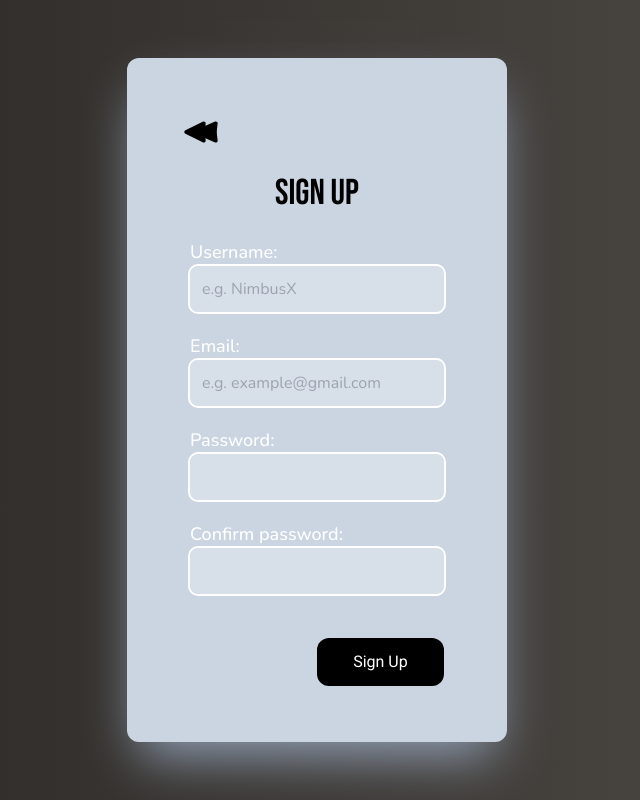
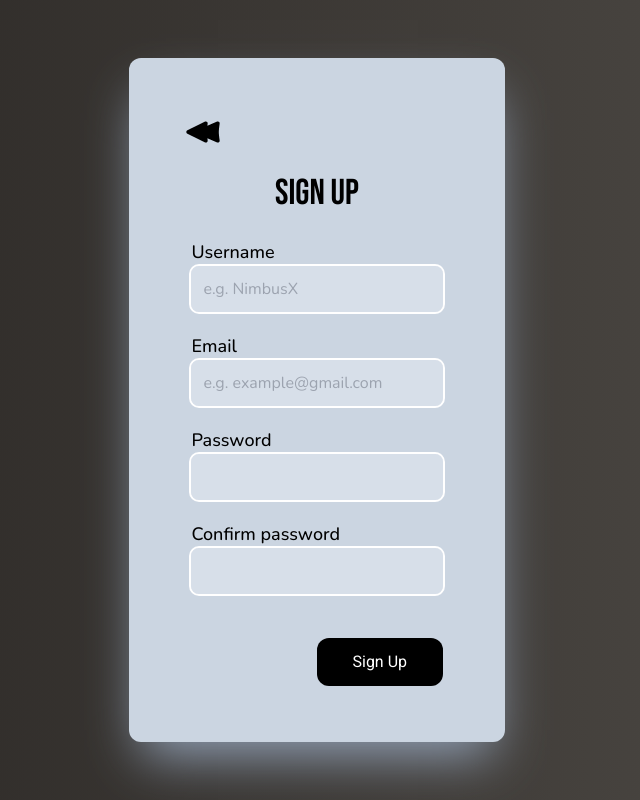
Before and after one commit to Fabio-Alfredo/Clinic-Application-React, a React (Vite) app in the folder frontAuth/: page /SignUp in a window 1280 px wide. Shown: the whole page, without its empty margins (323-963 px from the left). Built offline with nearby package versions, Linux system fonts and the light colour scheme; a web font is replaced by a local one.

Commit message:
delete: removed error view

```diff
--- a/frontAuth/src/getIn/InputFiled.jsx
+++ b/frontAuth/src/getIn/InputFiled.jsx
@@ -1,12 +1,11 @@
-const InputField = ({ nameField = "", type = "", placeH = "", inputName, inputValue, inputOnchage, error }) => {
+const InputField = ({ nameField = "", type = "", placeH = "", inputName, inputValue, inputOnchage }) => {
 
-    const labelValue = error ? `${nameField}: ${error}` : `${nameField}:`;
 
     return (
 
         <>
             <label className="w-full">
-                <span className={`font-Nunito font-medium text-lg self-start ${error ? 'text-red-500 ' : 'text-white'}`}>{labelValue}</span>
+                <span className={`font-Nunito font-medium text-lg self-start 'text-white'}`}>{nameField}</span>
                 <input className="p-3 min-w-full bg-slate-200/55 text-white font-Nunito ring-2 ring-white rounded-lg transition ease-in-out duration-200 focus:bg-slate-950/70 focus:outline-slate-950 focus:shadow-2xl focus:shadow-slate-200 " type={type} name={inputName} placeholder={`${placeH}`} value={inputValue} onChange={inputOnchage} />
             </label>
         </>
--- a/frontAuth/src/getIn/SignUp.jsx
+++ b/frontAuth/src/getIn/SignUp.jsx
@@ -13,8 +13,6 @@ const SignUp = () => {
         passwordConf: ''
     })
 
-    const [errors, setErrors] = useState({});
-
     const handleInputChange = (e) => {
         const { name, value } = e.target;
 
@@ -23,10 +21,6 @@ const SignUp = () => {
             [name]: value
         })
 
-        setErrors({
-            ...errors,
-            [name]: undefined
-        });
     }
 
     const handleSubmit = async (e) => {
@@ -42,7 +36,6 @@ const SignUp = () => {
             console.log(res)
         } catch (e) {
             console.log(e.response.data);
-            setErrors(e.response.data);
         }
 
     }
@@ -58,17 +51,14 @@ const SignUp = () => {
                         Sign Up
                     </p>
                     <form className="flex flex-col gap-5 w-4/6 items-center" onSubmit={handleSubmit}>
-                        <InputField nameField="Username" inputName={"userName"} type="text" placeH="e.g. NimbusX" inputValue={formData.userName} inputOnchage={handleInputChange} error={errors.userName} />
-                        <InputField nameField="Email" inputName={"email"} type="email" placeH="e.g. example@gmail.com" inputValue={formData.email} inputOnchage={handleInputChange} error={errors.email} />
-                        <InputField nameField="Password" inputName={"password"} type="password" inputValue={formData.password} inputOnchage={handleInputChange} error={errors.password} />
+                        <InputField nameField="Username" inputName={"userName"} type="text" placeH="e.g. NimbusX" inputValue={formData.userName} inputOnchage={handleInputChange}  />
+                        <InputField nameField="Email" inputName={"email"} type="email" placeH="e.g. example@gmail.com" inputValue={formData.email} inputOnchage={handleInputChange}  />
+                        <InputField nameField="Password" inputName={"password"} type="password" inputValue={formData.password} inputOnchage={handleInputChange}  />
                         <InputField nameField="Confirm password" inputName={"passwordConf"} type="password" inputValue={formData.passwordConf} inputOnchage={handleInputChange} />
                         <input className="bg-black min-w-[50%] p-4 text-white font-Roboto self-end rounded-xl mt-6 hover:bg-slate-100/70 hover:text-black transition ease-in-out duration-200 hover:ring-2 hover:ring-white" type="submit" value="Sign Up" />
                     </form>
                 </div>
             </div>
-            {Object.keys(errors).map((key) => (
-                <p key={key} className="text-red-500">{errors[key]}</p>
-            ))}
         </>
     );
 };
```
